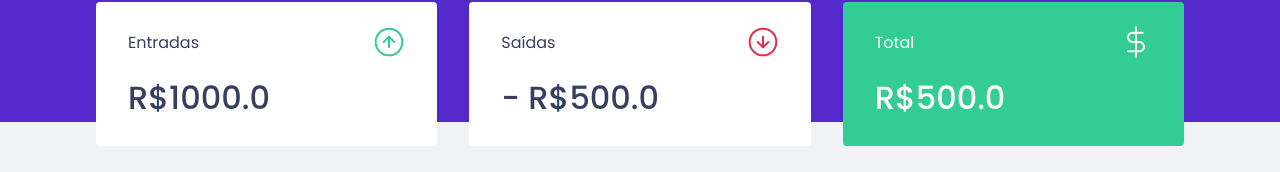
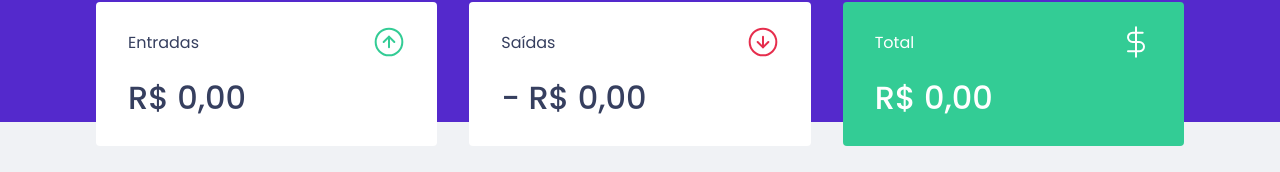
Before and after one commit to Paulo301/dtmoney, a React (Create React App) app: page / in a window 1280 px wide. Shown: the part 150-322 px from the top of the page. Built offline with nearby package versions, Linux system fonts and the light colour scheme; no server answers; a web font is replaced by a local one; what miragejs would draw is missing.

Commit message:
show correct values on summary

```diff
--- a/src/components/Summary/index.tsx
+++ b/src/components/Summary/index.tsx
@@ -9,7 +9,23 @@
 import { Container } from './styles';
 
 export function Summary() {
-  const transactions = useContext(TransactionsContext);
+  const { transactions } = useContext(TransactionsContext);
+
+  const summary = transactions.reduce((acc, transaction) => {
+    if(transaction.type === 'deposit'){
+      acc.deposits += transaction.amount;
+      acc.total += transaction.amount;
+    } else {
+      acc.withdraws += transaction.amount;
+      acc.total -= transaction.amount;
+    }
+
+    return acc;
+  }, {
+    deposits: 0,
+    withdraws: 0,
+    total: 0
+  })
 
   return (
     <Container>
@@ -18,7 +34,12 @@
           <p>Entradas</p>
           <img src={incomeImg} alt="Entradas" />
         </header>
-        <strong>R$1000.0</strong>
+        <strong>
+          {new Intl.NumberFormat('pt-BR' , {
+            style: 'currency',
+            currency: 'BRL'
+          }).format(summary.deposits)}
+        </strong>
       </div>
 
       <div>
@@ -26,7 +47,12 @@
           <p>Saídas</p>
           <img src={outcomeImg} alt="Saídas" />
         </header>
-        <strong>- R$500.0</strong>
+        <strong>
+          - {new Intl.NumberFormat('pt-BR' , {
+              style: 'currency',
+              currency: 'BRL'
+            }).format(summary.withdraws)}
+        </strong>
       </div>
 
       <div className='highlight-background'>
@@ -34,7 +60,12 @@
           <p>Total</p>
           <img src={totalImg} alt="Total" />
         </header>
-        <strong>R$500.0</strong>
+        <strong>
+          {new Intl.NumberFormat('pt-BR' , {
+            style: 'currency',
+            currency: 'BRL'
+          }).format(summary.total)}
+        </strong>
       </div>
     </Container>
   )
```
